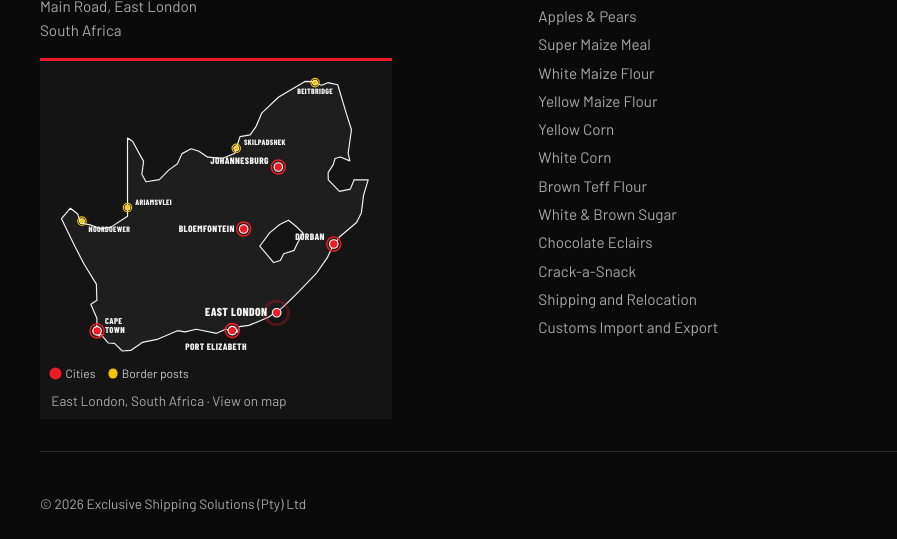
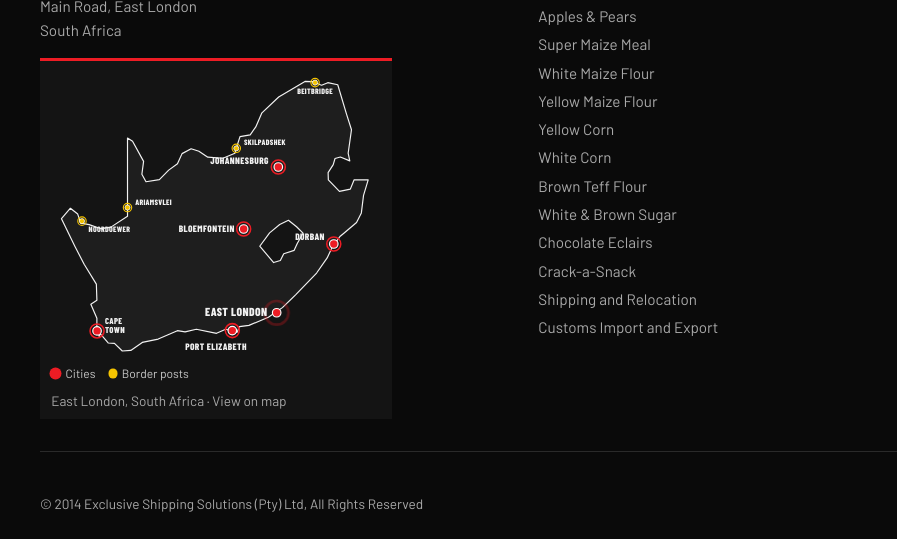
Before and after one commit to gurtzm0-boop/exclshipping-website, a plain HTML site: page products.html in a window 1280 px wide. Shown: the part 3005-3544 px from the top of the page, 0-897 px from the left. Drawn offline with Linux system fonts and the light colour scheme.

Commit message:
Set the footer copyright to 2014
Co-authored-by: gurtzm0-boop <gurtzm0-boop@users.noreply.github.com>

```diff
--- a/products.html
+++ b/products.html
@@ -215,7 +215,7 @@
       </div>
       <div class="footer-bottom">
         <div class="footer-legal">
-          <span>© 2026 Exclusive Shipping Solutions (Pty) Ltd</span>
+          <span>© 2014 Exclusive Shipping Solutions (Pty) Ltd, All Rights Reserved</span>
         </div>
         <a class="exfactory" href="index.html" aria-label="Ex Factory home">
           <img src="assets/logo-ex-factory-white.png" width="773" height="185" alt="Ex Factory" loading="lazy">
```
Also changed, not shown: index.html (+1 -1 lines), thank-you.html (+1 -1 lines).
